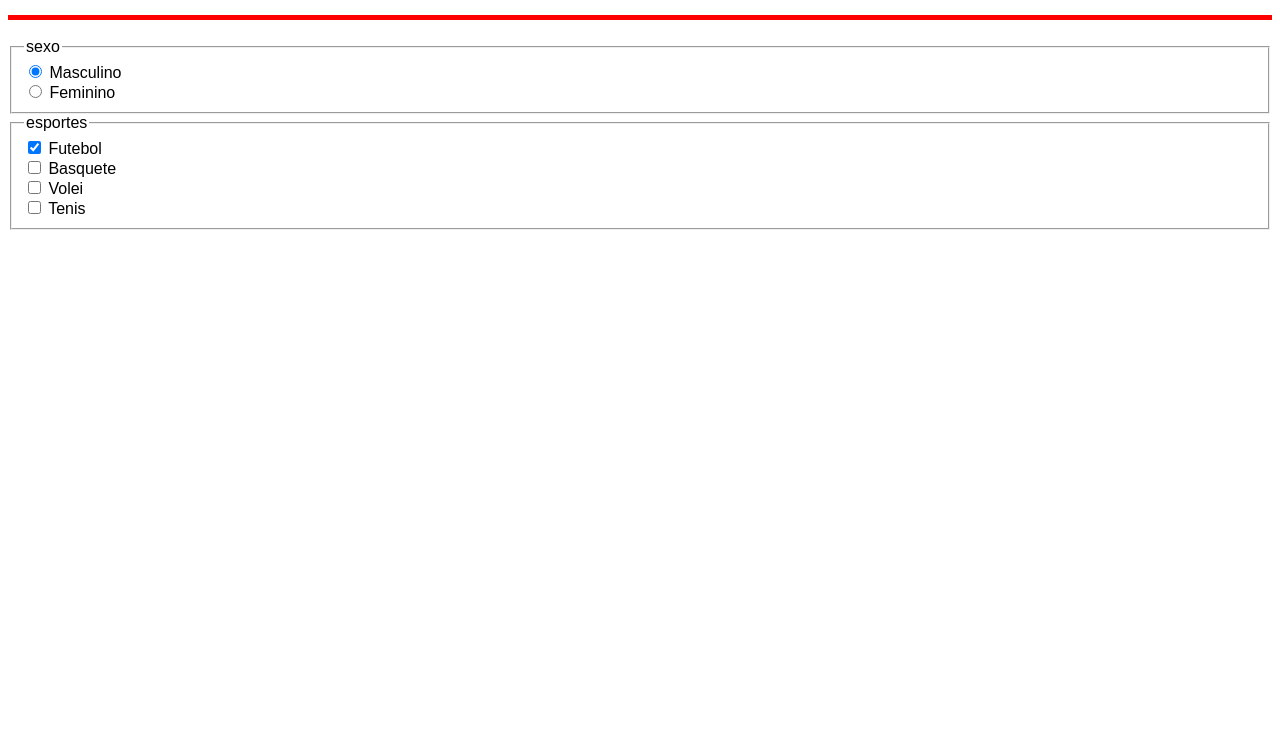
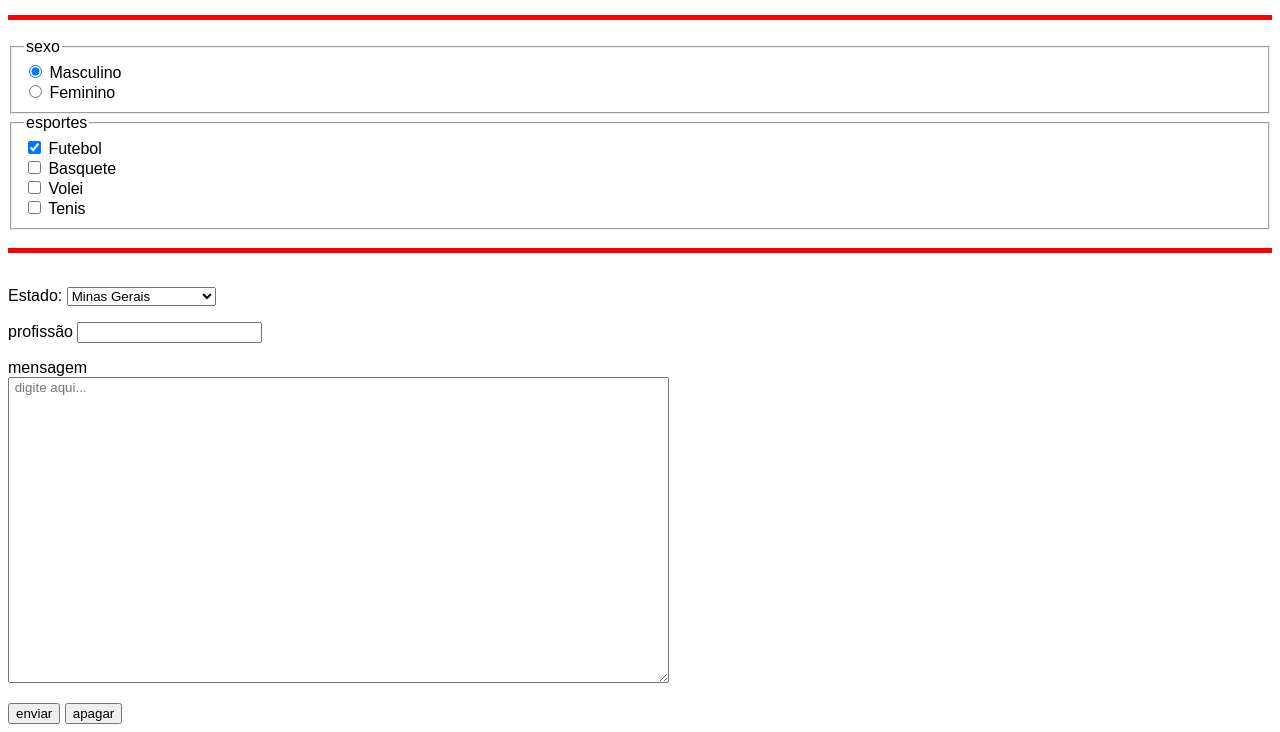
Before and after one commit to Luan7u7/html-css, a plain HTML site: page formularios/formulario1.html in a window 1280 px wide. Shown: the part 418-1150 px from the top of the page. Before the commit the page ends 800 px from the top, so only its background shows below. Drawn offline with Linux system fonts and the light colour scheme.

Commit message:
estudo de formularios

```diff
--- a/formularios/formulario1.html
+++ b/formularios/formulario1.html
@@ -71,5 +71,41 @@
             <input type="checkbox" name="esten" id="iesten"><label for="iesten"> Tenis</label>
         </fieldset>
     </form>
+
+<br>
+<div>_</div>
+<br>
+
+    <form action="cadastro.php" method="post">
+        <p>
+            <label for="iest">Estado:</label>
+            <select name="est" id="iest">
+                <optgroup label="estados">
+                    <option value="rs">Rio Grande Do Sul</option>
+                    <option value="nt">Natal</option>
+                    <option value="mg" selected>Minas Gerais</option>
+                    <option value="sp">São Paulo</option>
+                    <option value="rj">Rio De Janeiro</option>
+                </optgroup>
+            </select>
+        </p>
+
+        <p>
+            <label for="iprof">profissão</label>
+            <input type="text" name="prof" id="iprof" list="lstprof">
+            <datalist id="lstprof">
+                <option value="adm">Administrador</option>
+                <option value="vend">Vendedor</option>
+            </datalist>
+        </p>
+
+        <p>
+            <label for="mgs">mensagem</label><br>
+            <textarea name="mgs" id="imsg" cols="80" rows="20" placeholder=" digite aqui..."></textarea>
+        </p>
+
+        <input type="submit" value="enviar">
+        <input type="reset" value="apagar">
+    </form>
 </body>
 </html>
```
Also changed, not shown: formularios/formulario2.html (added, +58 -0 lines), exercicios/mediaqueries/imagens/back-pc.jpg (added), exercicios/mediaqueries/imagens/back-phone.jpg (added), exercicios/mediaqueries/imagens/back-print.jpg (added), exercicios/mediaqueries/imagens/back-tablet.jpg (added), exercicios/mediaqueries/imagens/back-tv.jpg (added), exercicios/mediaqueries/imagens/cev-landscape.jpg (added), exercicios/mediaqueries/imagens/cev-portrait.jpg (added), exercicios/mediaqueries/imagens/icon-pc.png (added), exercicios/mediaqueries/imagens/icon-phone.png (added), exercicios/mediaqueries/imagens/icon-print.png (added), exercicios/mediaqueries/imagens/icon-tablet.png (added), exercicios/mediaqueries/imagens/icon-tv.png (added).
